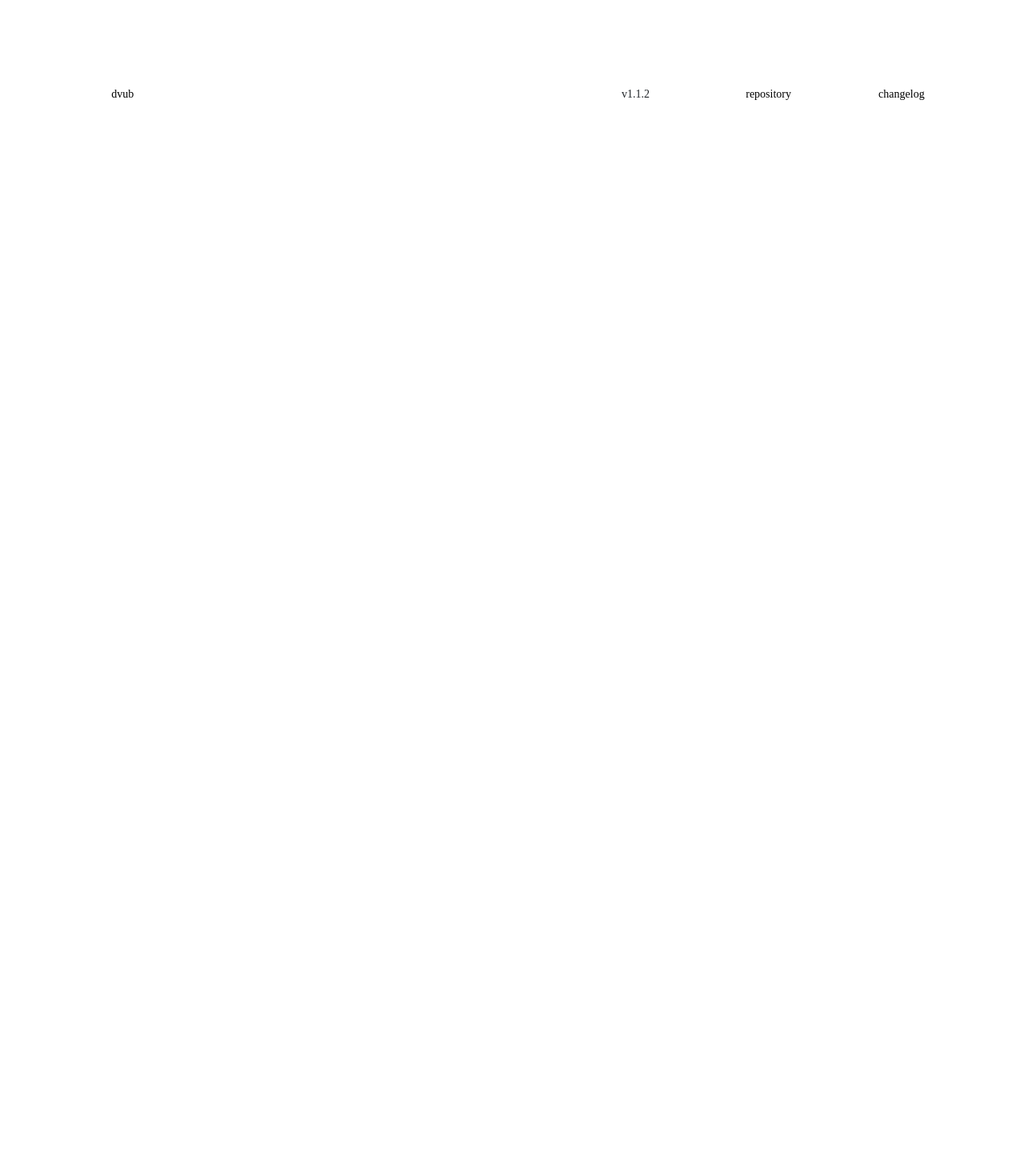
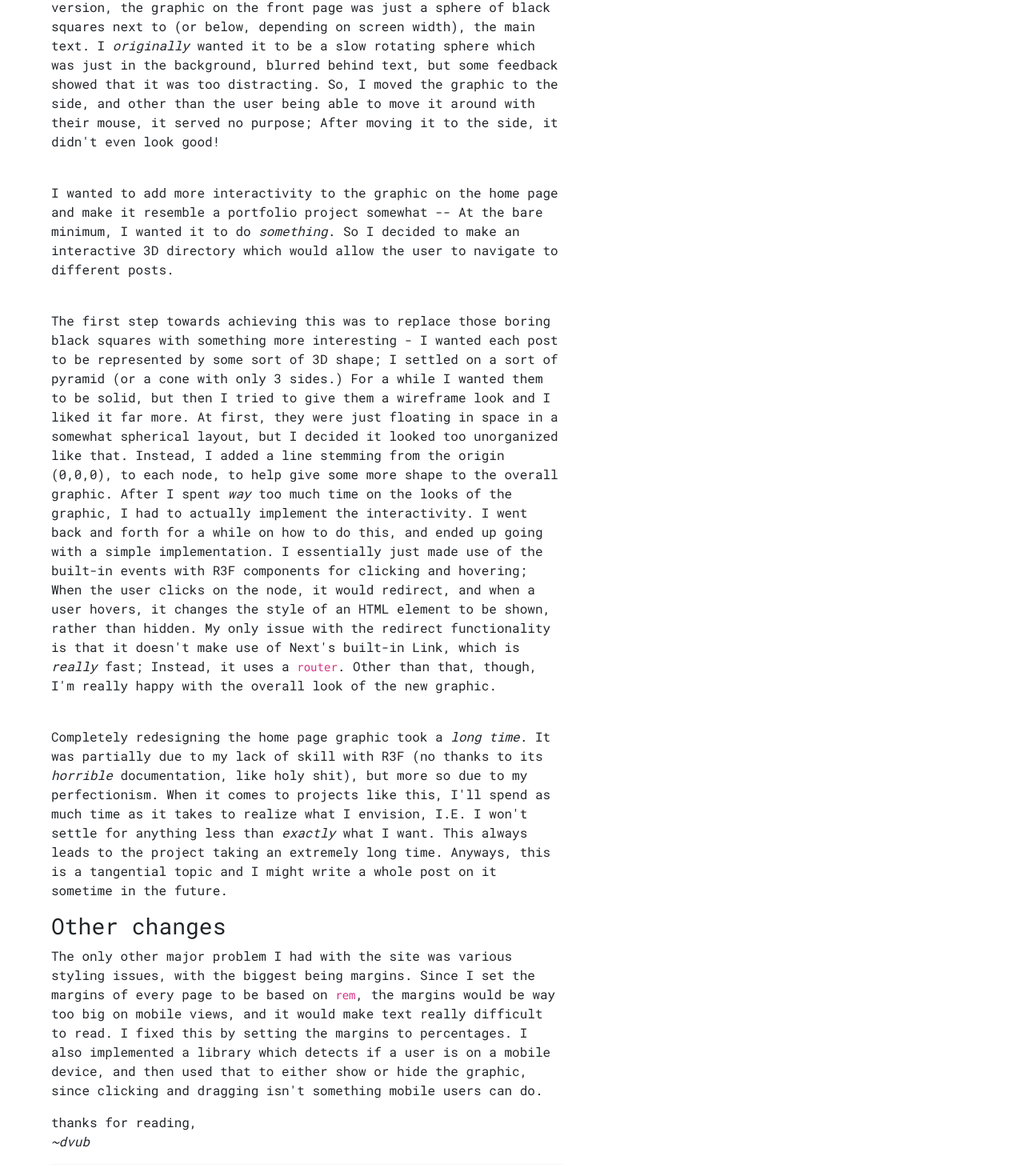
Before and after one commit to dvub/dvub-site, a Next.js app: page /posts/updating-my-site in a window 1280 px wide. Shown: the part 892-2362 px from the top of the page at 80% size. Before the commit the page ends 1042 px from the top, so only its background shows below. Built offline with nearby package versions, Linux system fonts and the light colour scheme; a small style sheet from the web is missing; a web font is replaced by a local one.

Commit message:
update files

```diff
--- a/pages/posts/updating-my-site.mdx
+++ b/pages/posts/updating-my-site.mdx
@@ -19,5 +19,21 @@ Although the repository for my personal website does include a `changelog` which
 Often as a developer, I struggle to find motivation or inspiration to start new projects; Sometimes I'll start an exciting new project and make a lot of progress, but suddenly lose motivation or just stop working on it due to busy schedule, etc. Don't get me wrong, I've explored different ideas and projects, but sometimes it can be difficult to *actually stick with a project and finish it*. So, what's the solution to this problem? Return to an older project and work on it using the knowledge I've gained! This is a great alternative to constantly working on something new and is a good opportunity to view my growth as a developer.
 <br/>...<br/>
 
+## Changes
+
+### Home Page
+
+First and foremost I wanted to completely revamp the home page, or the graphic on the home page, to be precise. Before the current version, the graphic on the front page was just a sphere of black squares next to (or below, depending on screen width), the main text. I *originally* wanted it to be a slow rotating sphere which was just in the background, blurred behind text, but some feedback showed that it was too distracting. So, I moved the graphic to the side, and other than the user being able to move it around with their mouse, it served no purpose; After moving it to the side, it didn't even look good!
+<br/>
+I wanted to add more interactivity to the graphic on the home page and make it resemble a portfolio project somewhat -- At the bare minimum, I wanted it to do *something*. So I decided to make an interactive 3D directory which would allow the user to navigate to different posts.
+<br/>
+The first step towards achieving this was to replace those boring black squares with something more interesting - I wanted each post to be represented by some sort of 3D shape; I settled on a sort of pyramid (or a cone with only 3 sides.) For a while I wanted them to be solid, but then I tried to give them a wireframe look and I liked it far more. At first, they were just floating in space in a somewhat spherical layout, but I decided it looked too unorganized like that. Instead, I added a line stemming from the origin (0,0,0), to each node, to help give some more shape to the overall graphic. After I spent *way* too much time on the looks of the graphic, I had to actually implement the interactivity. I went back and forth for a while on how to do this, and ended up going with a simple implementation. I essentially just made use of the built-in events with R3F components for clicking and hovering; When the user clicks on the node, it would redirect, and when a user hovers, it changes the style of an HTML element to be shown, rather than hidden. My only issue with the redirect functionality is that it doesn't make use of Next's built-in Link, which is *really* fast; Instead, it uses a `router`. Other than that, though, I'm really happy with the overall look of the new graphic.
+<br/>
+Completely redesigning the home page graphic took a *long time*. It was partially due to my lack of skill with R3F (no thanks to its *horrible* documentation, like holy shit), but more so due to my perfectionism. When it comes to projects like this, I'll spend as much time as it takes to realize what I envision, I.E. I won't settle for anything less than *exactly* what I want. This always leads to the project taking an extremely long time. Anyways, this is a tangential topic and I might write a whole post on it sometime in the future.
+
+### Other changes
+
+The only other major problem I had with the site was various styling issues, with the biggest being margins. Since I set the margins of every page to be based on `rem`, the margins would be way too big on mobile views, and it would make text really difficult to read. I fixed this by setting the margins to percentages.
+I also implemented a library which detects if a user is on a mobile device, and then used that to either show or hide the graphic, since clicking and dragging isn't something mobile users can do.
 
 export default ({children}) => <Layout meta={meta}>{children}</Layout>
```
